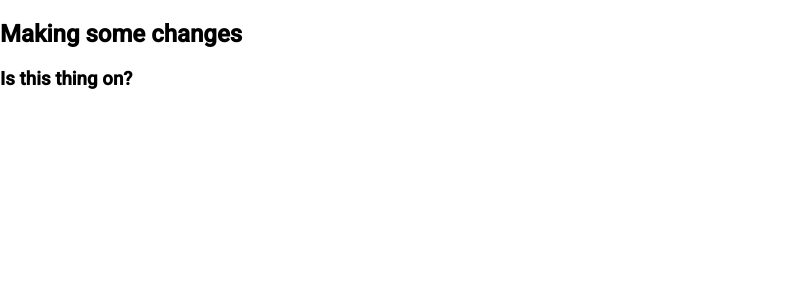
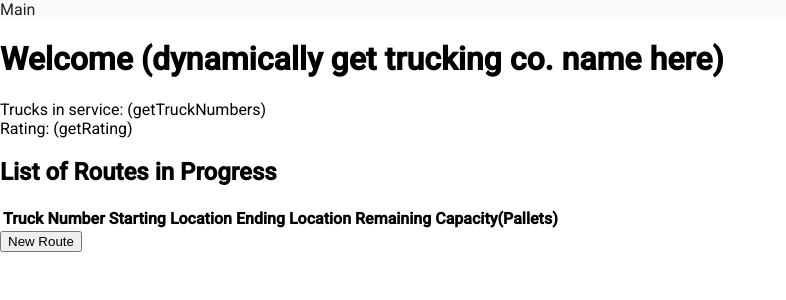
Before and after one commit to dandydanderson/TruckingClientConnection, an Angular app: page / in a window 1280 px wide. Shown: the top 300 px of the page, without its empty margins (0-786 px from the left). Built offline with nearby package versions, Linux system fonts and the light colour scheme.

Commit message:
bare bones html of freight views

```diff
--- a/src/app/app.component.html
+++ b/src/app/app.component.html
@@ -1,4 +1,2 @@
-<h2>Making some changes</h2>
-<div>
-    <h3>Is this thing on?</h3>
-</div>
+
+<app-freight-dashboard></app-freight-dashboard>
--- /dev/null
+++ b/src/app/freight-dashboard/freight-dashboard.component.html
@@ -0,0 +1,14 @@
+
+<!-- Creates a layout with a left-positioned sidenav and explicit content. -->
+<mat-sidenav-container>
+    <mat-sidenav>Start</mat-sidenav>
+    <mat-sidenav-content>Main</mat-sidenav-content>
+  </mat-sidenav-container>
+
+<h1>Welcome (dynamically get trucking co. name here)</h1>
+
+<div>Trucks in service: (getTruckNumbers)</div>
+<div>Rating: (getRating)</div>
+
+<h2>List of Routes in Progress</h2>
+<app-routes></app-routes>
--- /dev/null
+++ b/src/app/freight-dashboard/freight-dashboard.component.ts
@@ -0,0 +1,16 @@
+import { Component, OnInit } from '@angular/core';
+
+
+@Component({
+  selector: 'app-freight-dashboard',
+  templateUrl: './freight-dashboard.component.html',
+  styleUrls: ['./freight-dashboard.component.css']
+})
+export class FreightDashboardComponent implements OnInit {
+
+  constructor() { }
+
+  ngOnInit(): void {
+  }
+
+}
--- /dev/null
+++ b/src/app/routes/routes.component.html
@@ -0,0 +1,14 @@
+
+<table>
+    <tr>
+      <th>Truck Number</th>
+      <th>Starting Location</th>
+      <th>Ending Location</th>
+      <th>Remaining Capacity(Pallets)</th>
+
+    </tr>
+  </table>
+
+<div>
+    <button>New Route</button>
+</div>
--- /dev/null
+++ b/src/app/routes/routes.component.ts
@@ -0,0 +1,15 @@
+import { Component, OnInit } from '@angular/core';
+
+@Component({
+  selector: 'app-routes',
+  templateUrl: './routes.component.html',
+  styleUrls: ['./routes.component.css']
+})
+export class RoutesComponent implements OnInit {
+
+  constructor() { }
+
+  ngOnInit(): void {
+  }
+
+}
```
Also changed, not shown: src/app/app.module.ts (+8 -2 lines), src/app/route.ts (added, +8 -0 lines), src/app/freight-dashboard/freight-dashboard.component.css (added), src/app/routes/routes.component.css (added), 2 other files (tests, documents, lock files or other folders).
